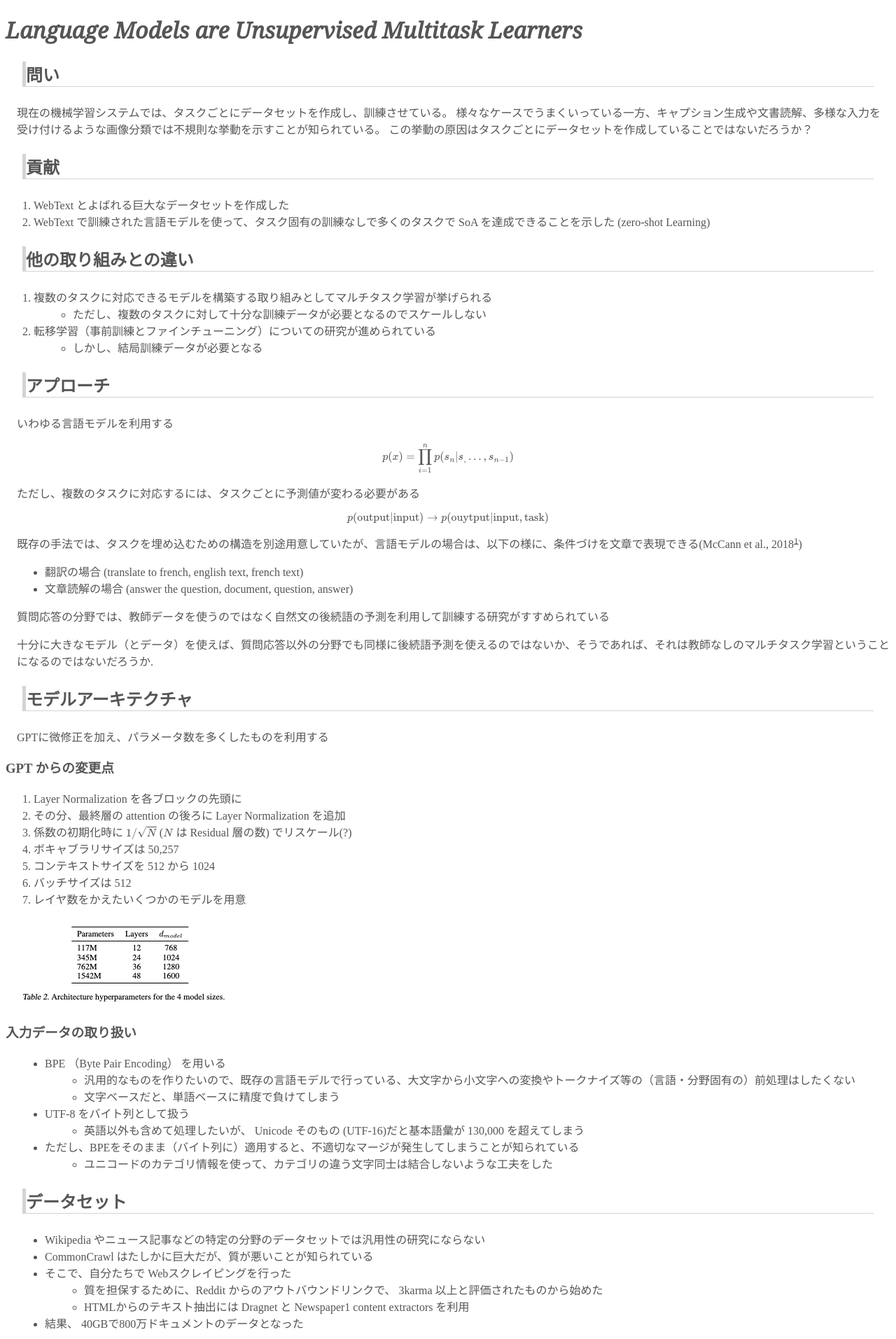
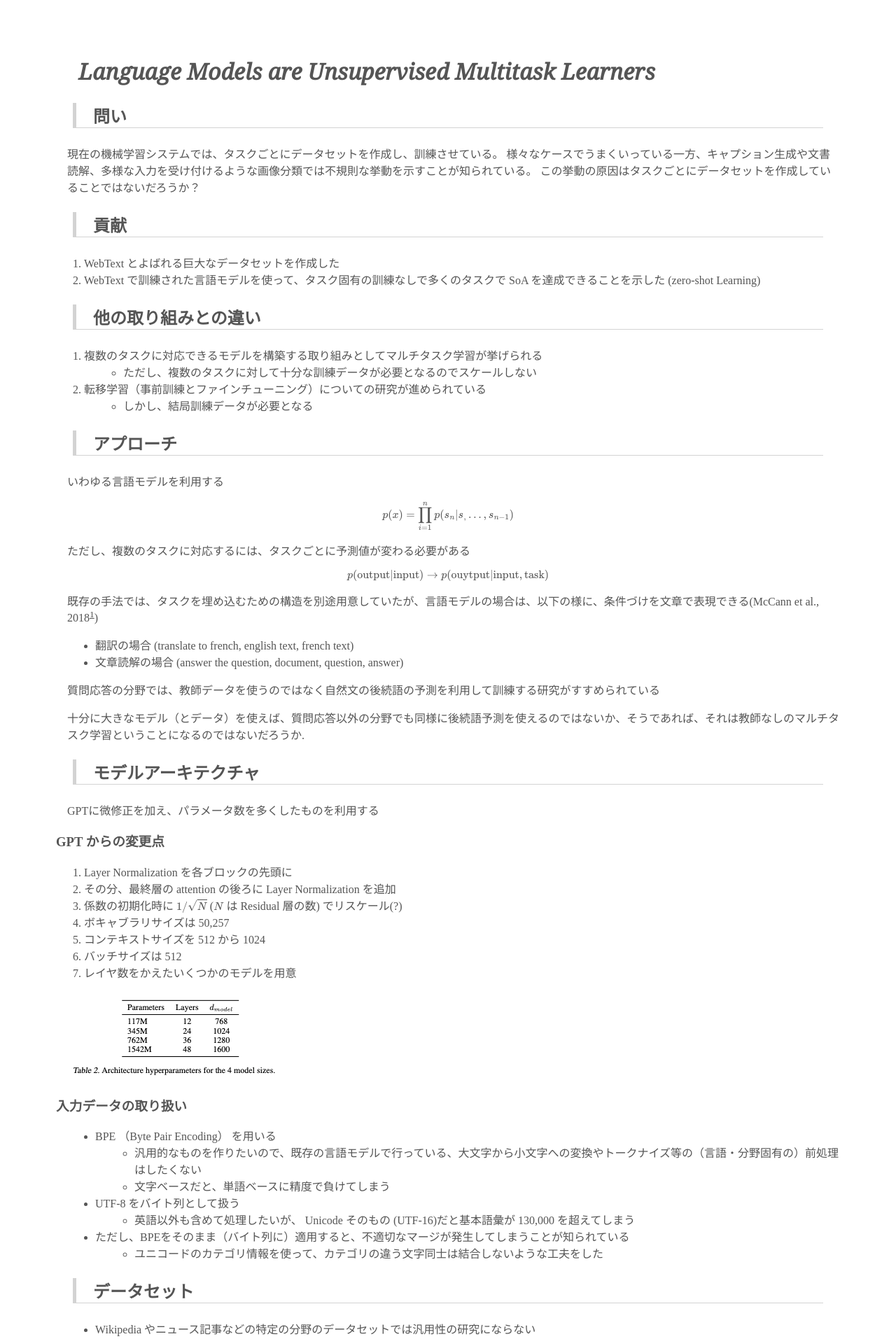
Before and after one commit to ohtaman/ohtaman.github.io, a Jekyll site: the page built from notes/gpt/gpt-2.md, in a window 1280 px wide. Shown: the top 1913 px of the page at 70% size. Built offline with Jekyll 4.4.1, drawn with Linux system fonts in a browser that asks for light colours; our own code applies the rules of GitHub Pages for plain Markdown files.

Commit message:
Update css

```diff
--- a/assets/css/default.css
+++ b/assets/css/default.css
@@ -1,6 +1,7 @@
 body {
   font-size: medium;
   color: #555;
+  margin: 5em;
 }
 
 a {
@@ -8,6 +9,7 @@ a {
 }
 
 h1, h2 {
+  padding-left: 1em;
   font-family: 'Noto Serif', serif;
 }
 
```
